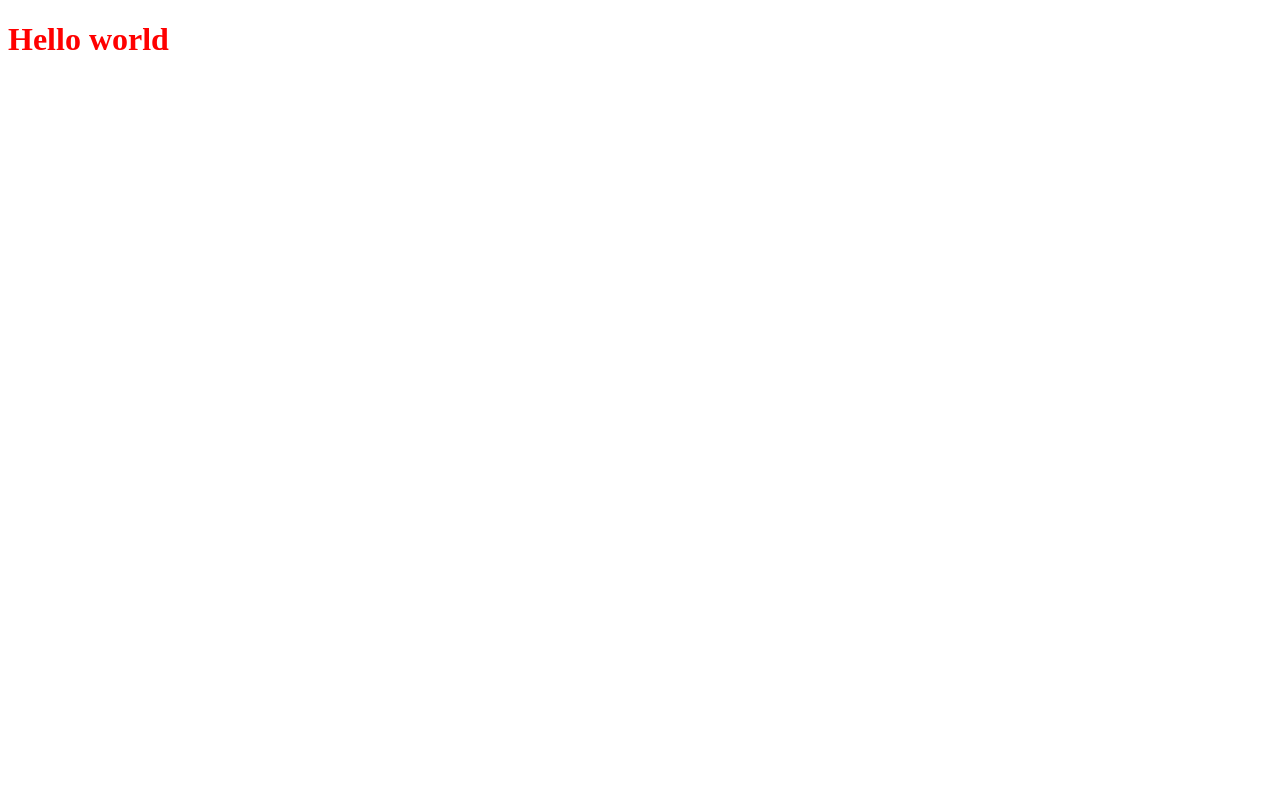
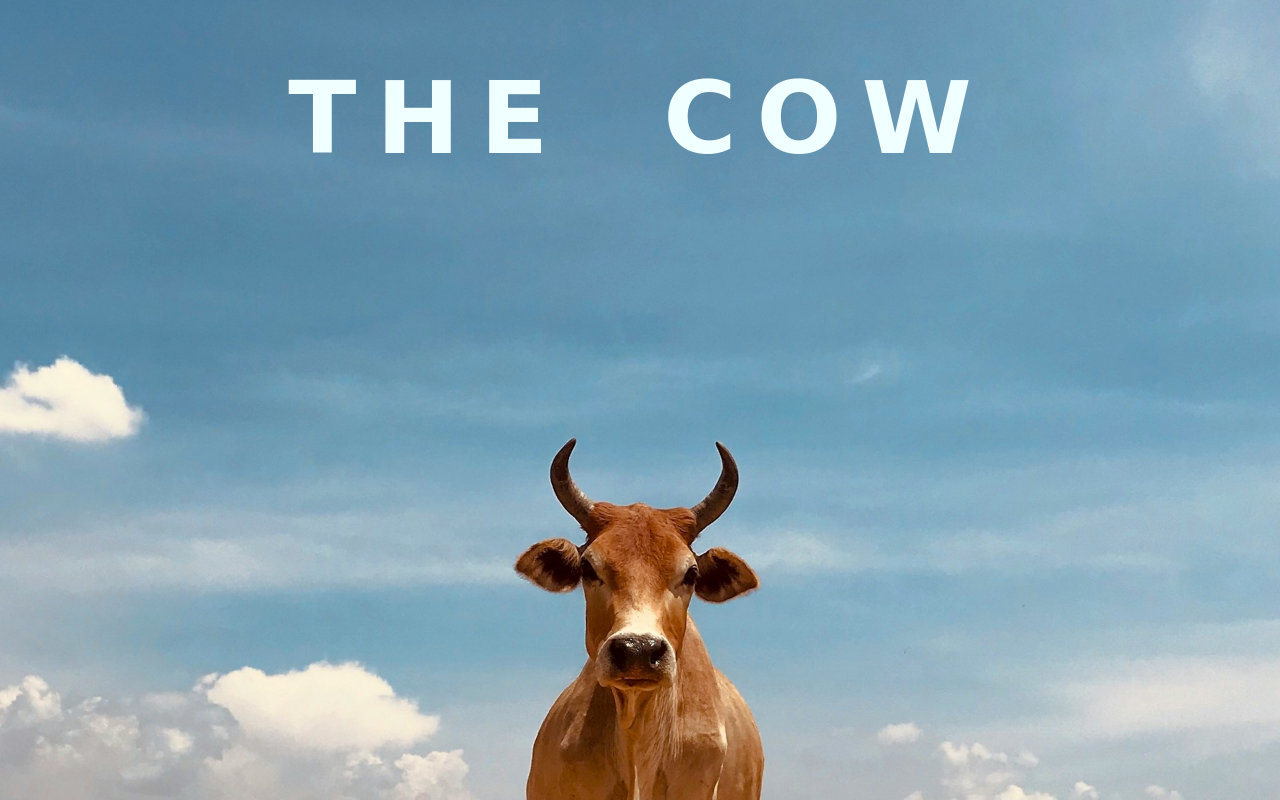
Before and after one commit to Prodhan1971/conceptual-html-css, a plain HTML site: page index.html in a window 1280 px wide. Drawn offline with Linux system fonts and the light colour scheme.

Commit message:
css for style

```diff
--- a/index.html
+++ b/index.html
@@ -1,12 +1,20 @@
 <!DOCTYPE html>
 <html lang="en">
+
 <head>
     <meta charset="UTF-8">
     <meta name="viewport" content="width=device-width, initial-scale=1.0">
+    <meta name="author" content="Hashebul Hasan">
+
     <title>Our Conceptual Page</title>
+    <!-- here is our style  -->
     <link rel="stylesheet" href="styles/style.css">
 </head>
+
 <body>
-    <h1>Hello world</h1>
+    <div class="hero">
+        <h1>THE COW</h1>
+    </div>
 </body>
+
 </html>
--- a/styles/style.css
+++ b/styles/style.css
@@ -1,3 +1,20 @@
-h1{
-    color: red;
+*{
+    margin: 0;
+    padding: 0;
 }
+.hero{
+    background-image: url('../images/cow.jpg');
+    background-size: cover;
+    background-position: bottom center;
+    height: 100vh;
+}
+.hero h1{
+    color: azure;
+    font-size: 100px;
+    text-align: center;
+    font-weight: 700;
+    font-family: cursive;
+    word-spacing: 40px;
+    letter-spacing: 20px;
+    padding-top: 60px;
+}
```
Also changed, not shown: images/cow.jpg (added).
